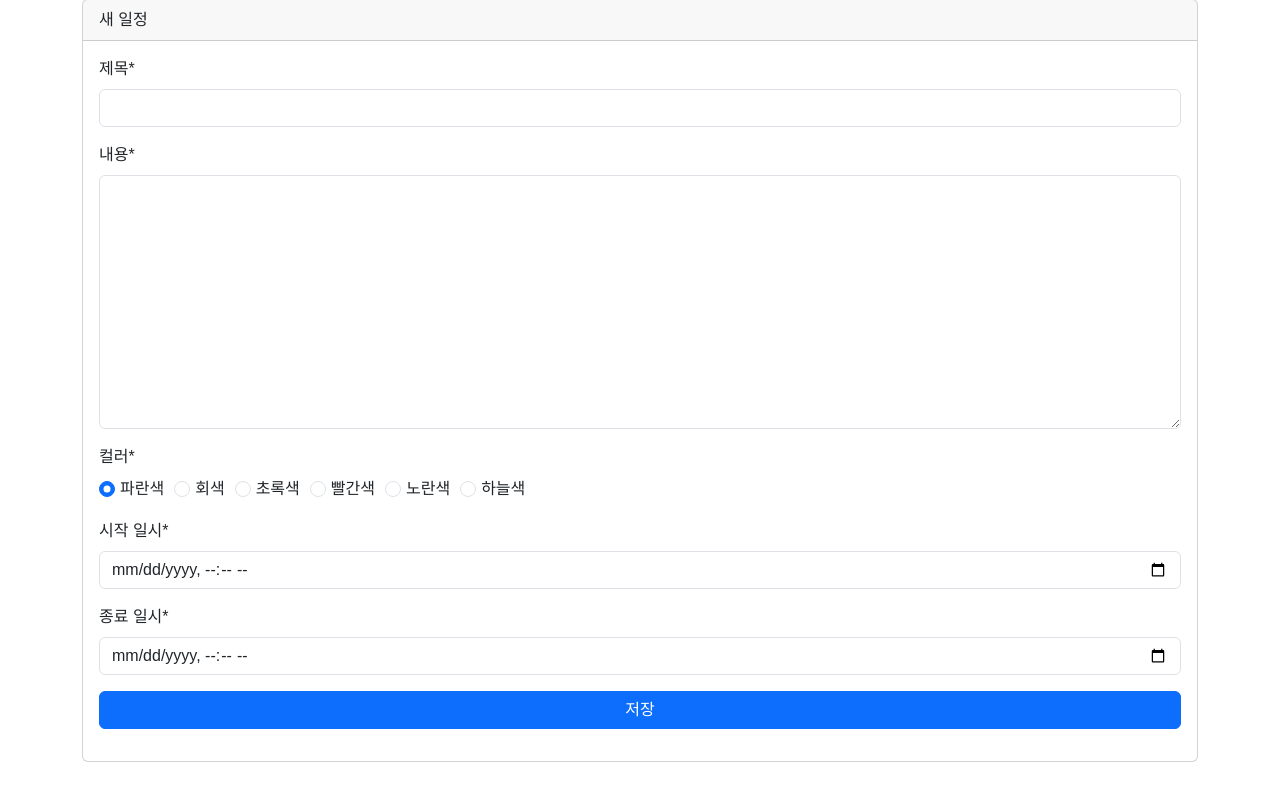
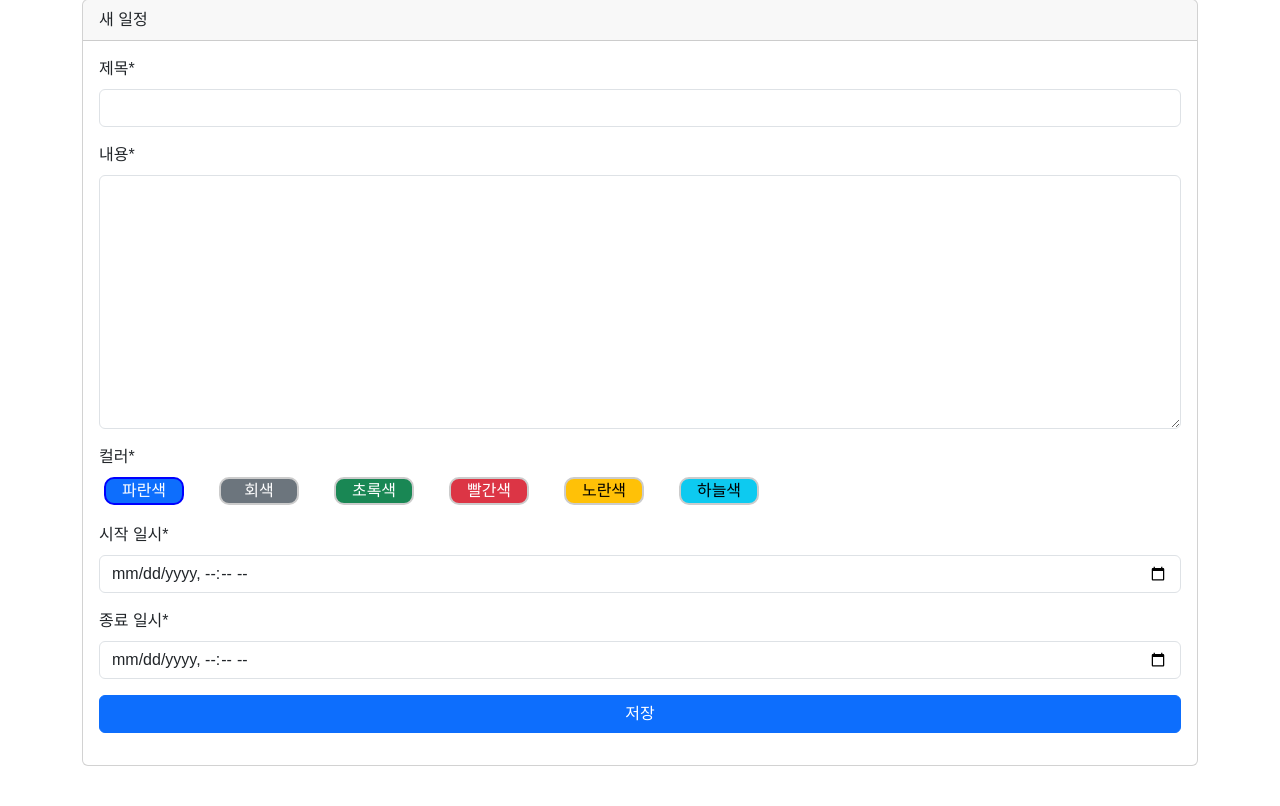
Before and after one commit to hoya6512/ubuntu-siuzip, a Django app: page /schedule/event/new in a window 1280 px wide. Shown: the part 115-921 px from the top of the page. Before the commit the page ends 877 px from the top, so only its background shows below. Run offline with Django 5.2, Linux system fonts and the light colour scheme; the visitor is signed in with stand-in values (Sample User, id 1); parts of the project's set-up code (start-up, migrations or seed data) failed here and were passed over; some libraries are stand-ins or nearby versions.

Commit message:
schedule forms radio 개선

```diff
--- a/core/templates/_crispy_form.html
+++ b/core/templates/_crispy_form.html
@@ -1,4 +1,5 @@
 {% load crispy_forms_tags %}
+
 
 <div class="row py-5">
     <div class="col-sm-12">
@@ -21,13 +22,15 @@
 
 <style>
     #div_id_event_color fieldset div {
-      display: flex; /* 혹은 inline-flex */
+      display: inline-flex; /* 혹은 inline-flex */
       flex-direction: row; /* 가로 정렬 */
     }
 
     .form-check {
-      margin-right: 10px; /* 라디오 버튼 간격 조정 */
+      margin-right: 30px; /* 라디오 버튼 간격 조정 */
+      padding-left: 0;
     }
+
     .form-check label {
         margin-left: 5px; /* 라디오 버튼과 라벨 사이 간격 조정 */
     }
@@ -35,4 +38,75 @@
     legend {
         font-size : 1rem;
     }
+
+
+    #id_event_color_0[type="radio"], #id_event_color_1[type="radio"], #id_event_color_2[type="radio"], #id_event_color_3[type="radio"], #id_event_color_4[type="radio"], #id_event_color_5[type="radio"] {
+        display: none;
+    }
+
+    #id_event_color_0 ~ label, #id_event_color_1 ~ label, #id_event_color_2 ~ label, #id_event_color_3 ~ label, #id_event_color_4 ~ label, #id_event_color_5 ~ label {
+        width: 80px;
+        padding : 0px 5px 0px 5px;
+        border : 2px solid #ccc;
+        cursor : pointer;
+        border-radius: 10px;
+        text-align: center;
+    }
+
+    #id_event_color_0 ~ label {
+        background-color: #0d6efd;
+        color : white;
+    }
+
+    #id_event_color_0[type="radio"]:checked + label {
+        border-color: blue;
+    }
+
+
+    #id_event_color_1 ~ label {
+        background-color: #6c757d;
+        color : white;
+    }
+
+    #id_event_color_1[type="radio"]:checked + label {
+        border-color: blue;
+    }
+
+    #id_event_color_2 ~ label {
+        background-color: #198754;
+        color : white;
+    }
+
+    #id_event_color_2[type="radio"]:checked + label {
+        border-color: blue;
+    }
+
+    #id_event_color_3 ~ label {
+        background-color: #dc3545;
+        color : white;
+    }
+
+    #id_event_color_3[type="radio"]:checked + label {
+        border-color: blue;
+    }
+
+    #id_event_color_4 ~ label {
+        background-color: #ffc107;
+        color : black;
+    }
+
+    #id_event_color_4[type="radio"]:checked + label {
+        border-color: blue;
+    }
+
+    #id_event_color_5 ~ label {
+        background-color: #0dcaf0;
+        color : black;
+    }
+
+    #id_event_color_5[type="radio"]:checked + label {
+        border-color: blue;
+    }
+
+
 </style>
--- a/schedule/forms.py
+++ b/schedule/forms.py
@@ -12,7 +12,11 @@ class EventForm(ModelForm):
         fields = ["title", "content", "event_color", "start_time", "end_time"]
         # datetime-local is a HTML5 input type, format to make date time show on fields
         widgets = {
-            "event_color": RadioSelect,
+            "event_color": RadioSelect(
+                attrs={
+                    "class": "image-radio-buttons",
+                }
+            ),
             "start_time": DateTimeInput(
                 attrs={"type": "datetime-local"}, format="%Y-%m-%dT%H:%M"
             ),
```
Also changed, not shown: core/static/image/primary_button.png (added).
